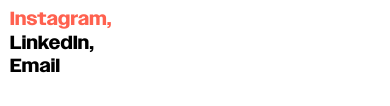
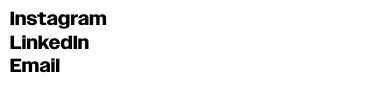
Before and after one commit to republica-wrk/republica-wrk.github.io, a plain HTML site: page index.html in a window 390 px wide. In both pictures the pointer is over the link "Instagram". Shown: the part 907-1013 px from the top of the page. Drawn offline with Linux system fonts and the light colour scheme.

Commit message:
Add files via upload

```diff
--- a/files/style.css
+++ b/files/style.css
@@ -73,6 +73,10 @@
 }
 
 @media only screen and (max-width: 412px) {
+
+a:hover{
+  color: black;
+}
   body {
     font-size: 19px;
   }
@@ -85,7 +89,7 @@
     display: block;
   }
 
-  lli:last-child a:after {
+  li a:after {
     content: "" !important;
   }
 
```
